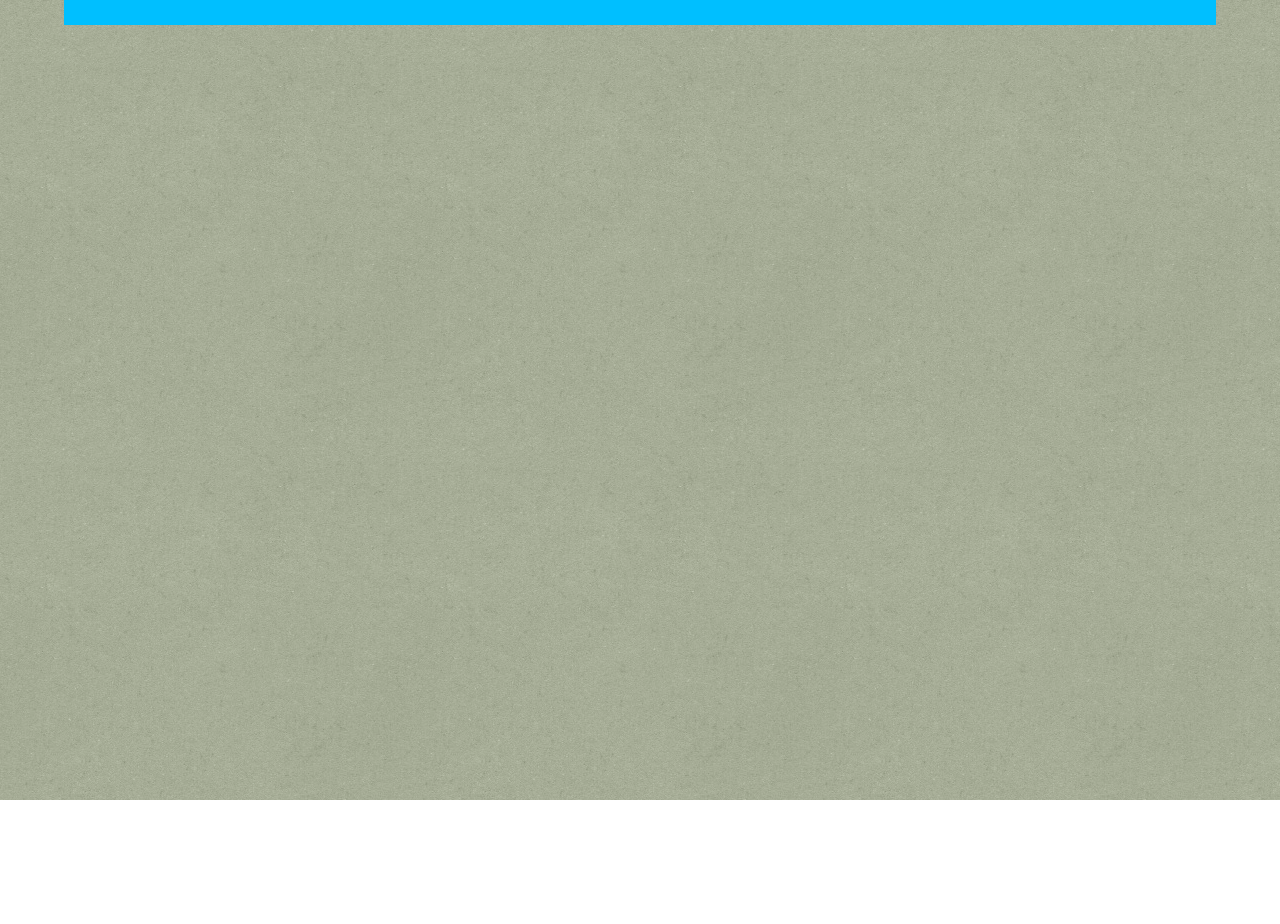
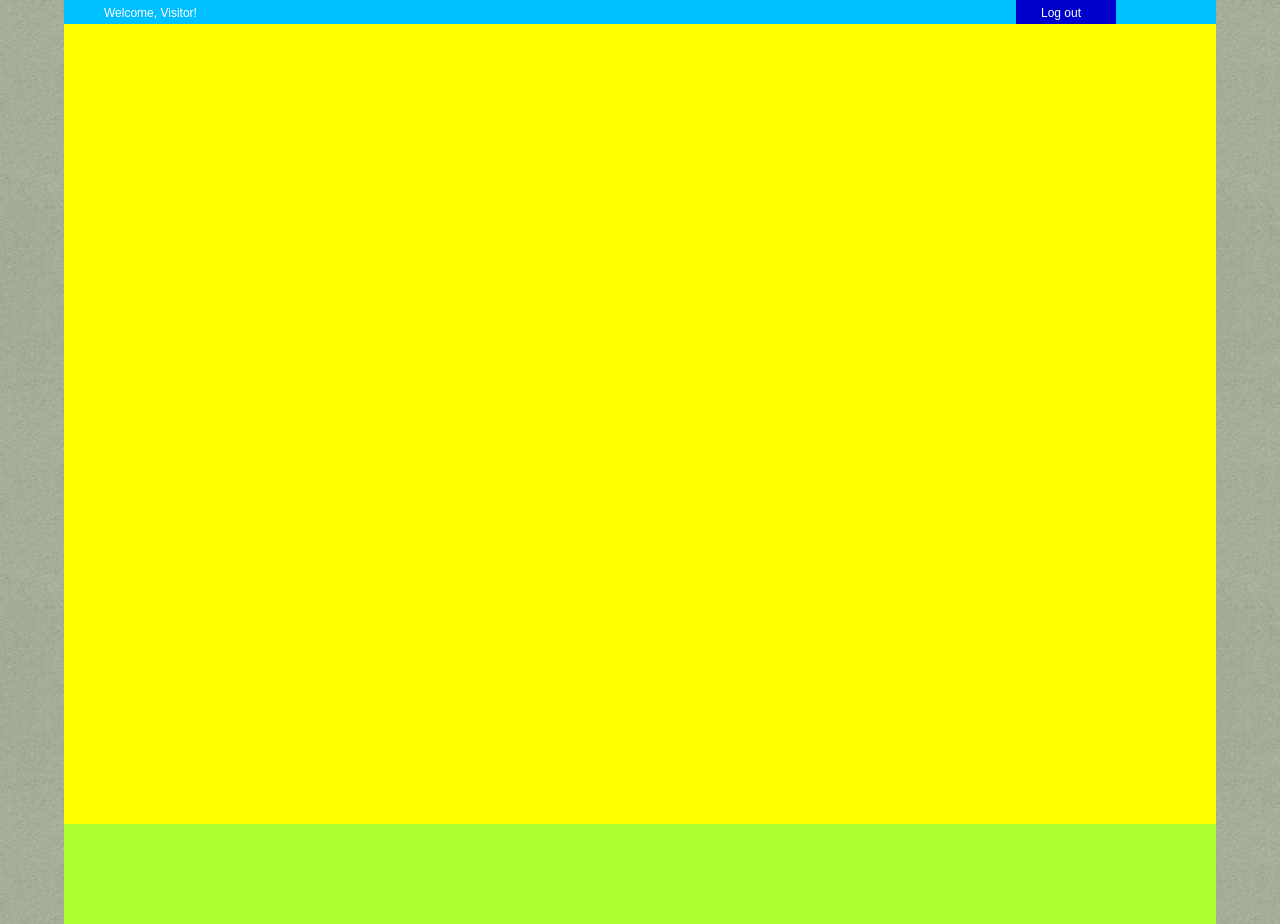
Before and after one commit to AlexanderIvanof/CSSHtml, a plain HTML site: page homework.html in a window 1280 px wide. Before the commit the page ends 800 px from the top, so only its background shows below. Drawn offline with Linux system fonts and the light colour scheme.

Commit message:
Add footer, content, login tab

```diff
--- a/css/homework.css
+++ b/css/homework.css
@@ -12,12 +12,73 @@ html, body {
     background: url("../images/green_cup.png") repeat;
 }
 
+#main-page {
+    margin: 0 auto;
+    min-height: 100%;
+    position: relative;
+    width: 90%;
+    padding-top: 24px;
+    padding-bottom: 100px;
+    background: #ffff00;
+}
+
+#footer {
+    background: greenyellow;
+    position: relative;
+    width: 90%;
+    left: 0px;
+    bottom: 0px;
+    margin-left: 5%;
+    height: 100px;
+}
+
+#welcome-label, #login-button {
+    height: inherit;
+    font-size: 12px;
+    color: #FFFFff;
+}
+
+#login-button {
+    position: relative;
+    float: right;
+}
+
+#welcome-label {
+    position: relative;
+    float: left;
+    width: 160px;
+}
+
+.front-button {
+    background: mediumblue;
+    width: 100px;
+}
+
+#button-text, #text {
+    display: block;
+    position: absolute;
+    margin-top: -6px;
+    top: 50%;
+    left: 50%;
+}
+
+#button-text {
+    margin-left: -25px;
+}
+
+#text {
+    margin-left: -40px;
+}
+
+
+
 #login-tab {
+    padding-right: 100px;
     background: deepskyblue;
     margin-left: 5%;
-    height: 25px;
+    height: 24px;
     width: 90%;
-    position: fixed;
+    position: relative;
     top: 0px;
     left: 0px;
 }
--- a/homework.html
+++ b/homework.html
@@ -6,8 +6,12 @@
 </head>
 <body>
     <div id="login-tab">
-        <div id="welcome-label"></div>
-        <div id="login-button"></div>
+        <div id="welcome-label">
+            <span id="text">Welcome, Visitor!</span>
+        </div>
+        <div id="login-button" class="front-button">
+            <span id="button-text">Log out</span>
+        </div>
     </div>
     <div id="main-page">
         <div id="header">
```
